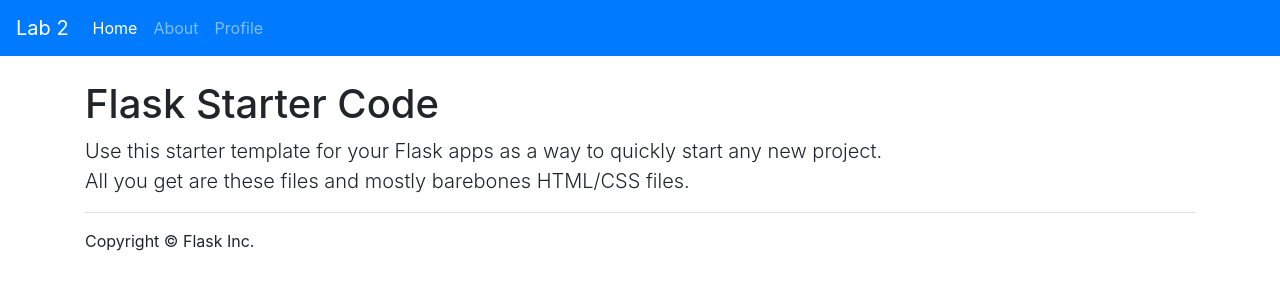
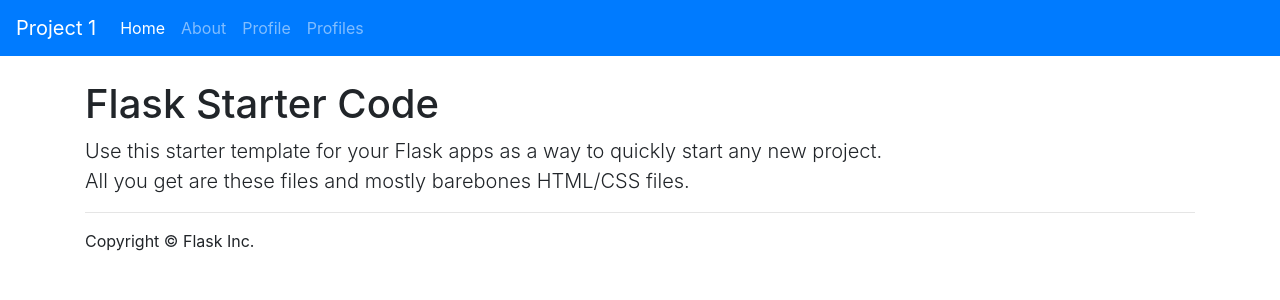
Before and after one commit to LindsayPink/info3180-project1, a Python web app: template app/templates/home.html in a window 1280 px wide. Shown: the top 300 px of the page. Run offline with Jinja, Linux system fonts and the light colour scheme; the template is opened without the code that fills it, so the values that code supplies are empty; some libraries are stand-ins or nearby versions.

Commit message:
complete header

```diff
--- a/app/templates/header.html
+++ b/app/templates/header.html
@@ -1,5 +1,5 @@
 <nav class="navbar navbar-expand-lg navbar-dark bg-primary fixed-top">
-  <a class="navbar-brand" href="#">Lab 2</a>
+  <a class="navbar-brand" href="#">Project 1</a>
   <button class="navbar-toggler" type="button" data-toggle="collapse" data-target="#navbarSupportedContent" aria-controls="navbarSupportedContent" aria-expanded="false" aria-label="Toggle navigation">
     <span class="navbar-toggler-icon"></span>
   </button>
@@ -15,6 +15,9 @@
       <li>
         <a class="nav-link" href="{{ url_for('profile') }}">Profile</a>
       </li>
+      <li>
+        <a class="nav-link" href="{{ url_for('profiles') }}">Profiles</a>
+      </li>
     </ul>
   </div>
 </nav>
```
